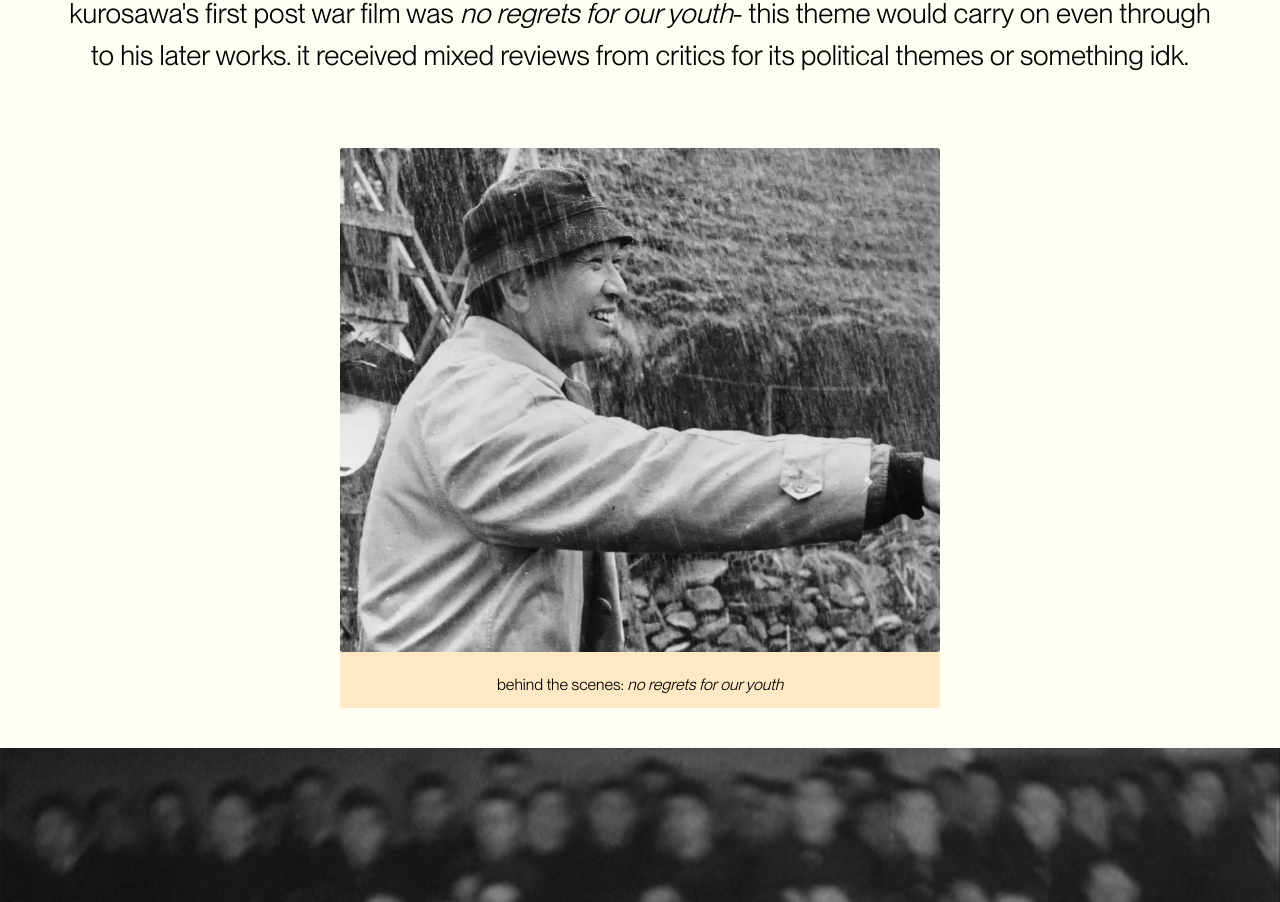
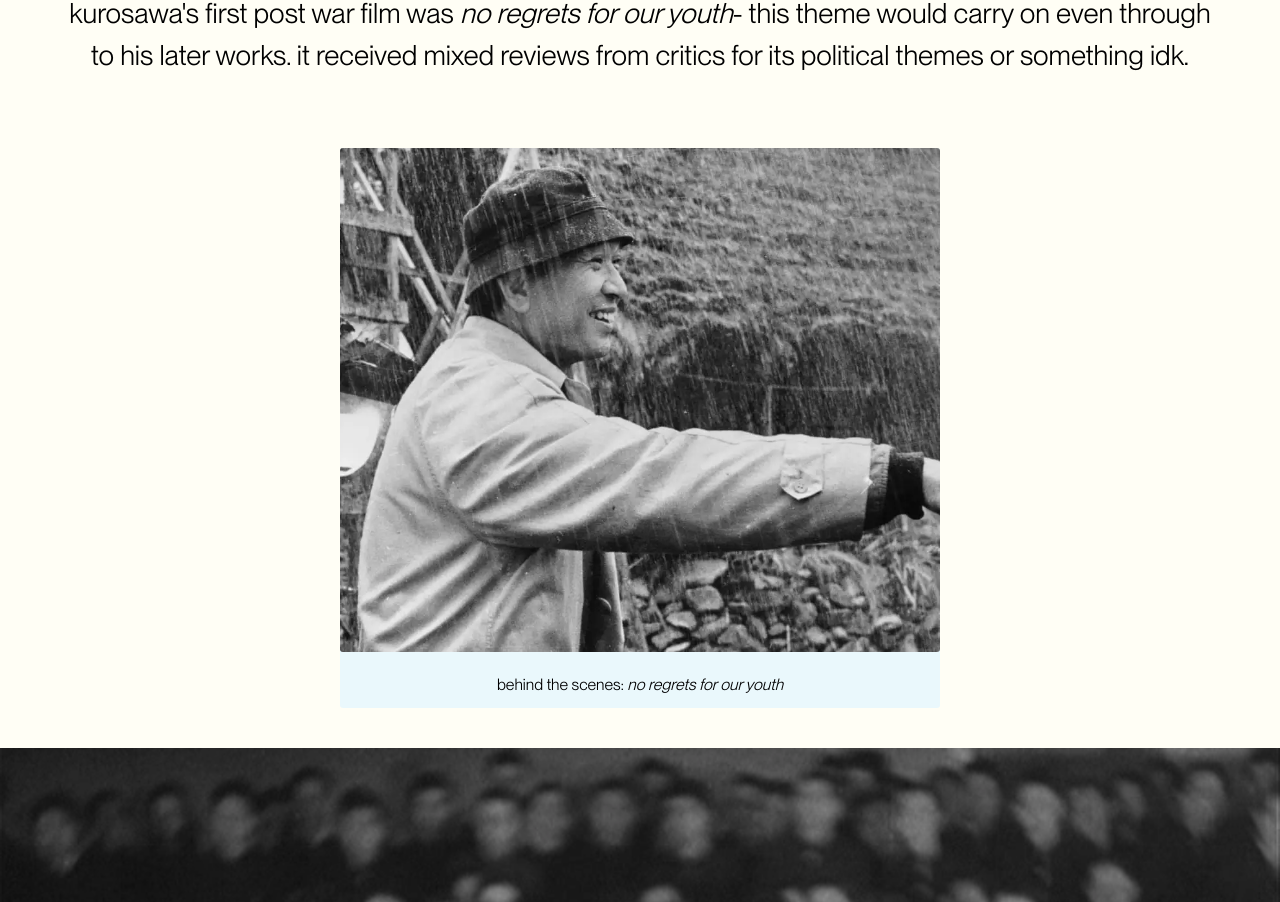
Before and after one commit to brian-david4/akira-kurosawa-portfolio, a React (Vite) app in the folder kurosawa/: page /early in a window 1280 px wide. Shown: the part 1871-2773 px from the top of the page. Built offline with nearby package versions, Linux system fonts and the light colour scheme; a web font is replaced by a local one.

Commit message:
Change colour of card-background
- change footer arrow scale to 4

```diff
--- a/kurosawa/src/components/PageFooter/footer.module.css
+++ b/kurosawa/src/components/PageFooter/footer.module.css
@@ -77,7 +77,7 @@
   left: 50vw;
 }
 .arrow > img {
-  scale: 5;
+  scale: 4;
   transform: rotate(90deg);
   transition: transform 500ms, opacity 550ms cubic-bezier(0.76, 0, 0.24, 1);
   opacity: 0;
--- a/kurosawa/src/index.css
+++ b/kurosawa/src/index.css
@@ -45,7 +45,7 @@ p {
   --menu-prpl: #bac1fa;
   --page-bg: rgb(255, 254, 245);
   --menu-blue: rgb(204, 212, 218);
-  --card-bg: #ffe9c4;
+  --card-bg: #e2f5ffb6;
   --intro-black: #1c1b18;
   --loading-bg: #1f3238;
   /* image sizes */
```
